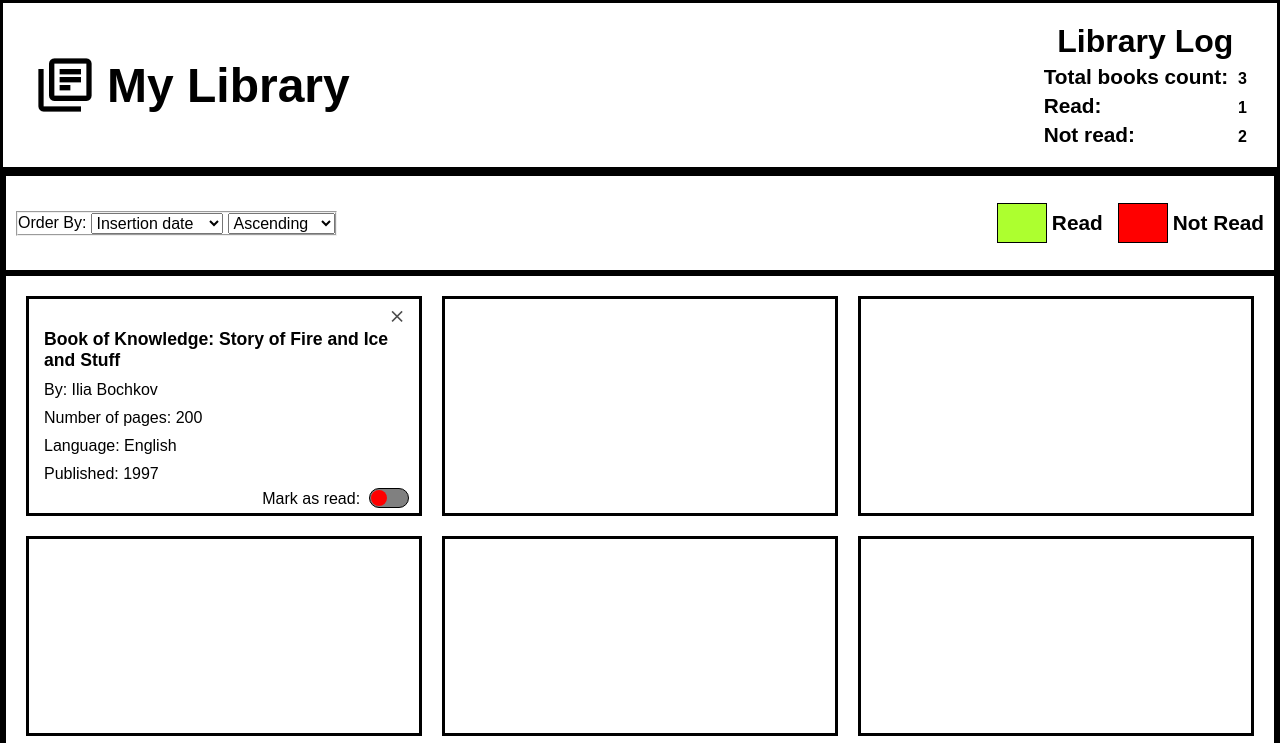
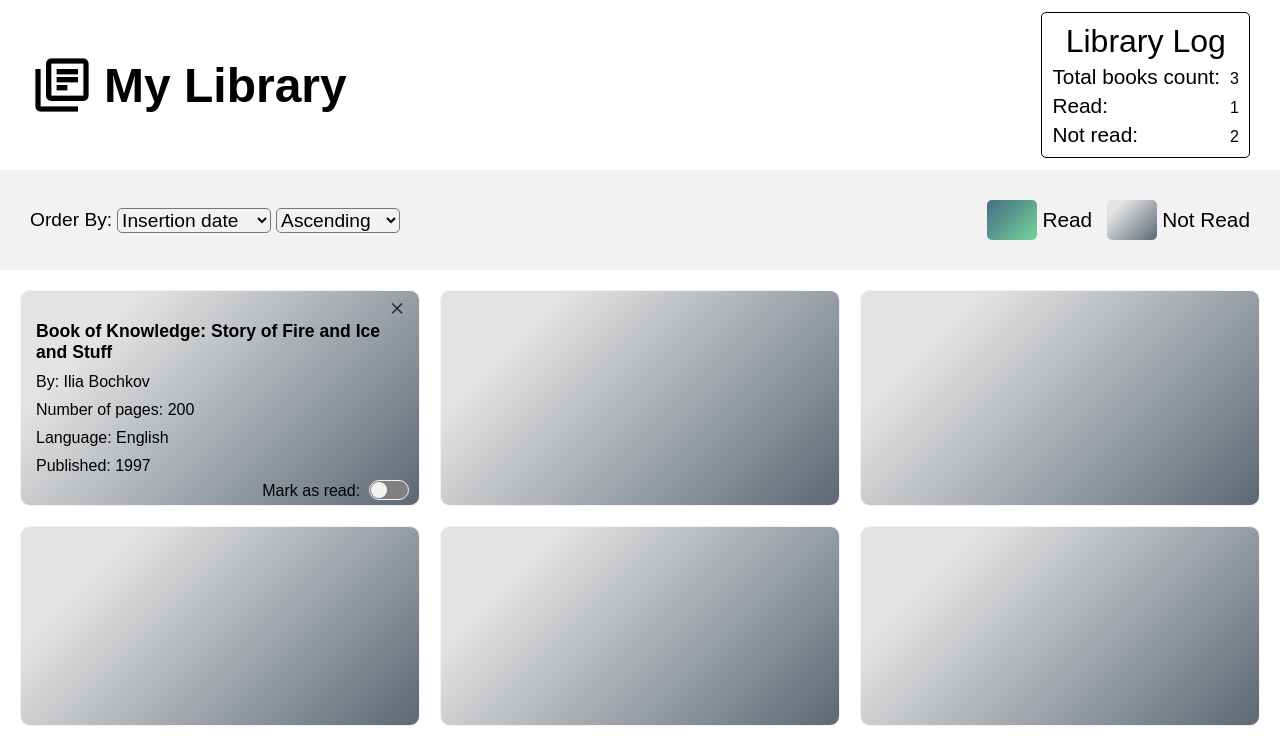
Before and after one commit to Ikanor1221/library_project, a plain HTML site: page index.html in a window 1280 px wide. Shown: the top 743 px of the page. Drawn offline with Linux system fonts and the light colour scheme.

Commit message:
Improve the basic styling for all elements

```diff
--- a/styles.css
+++ b/styles.css
@@ -1,7 +1,10 @@
 :root {
 
     font-size: 16px;
-
+    --read-color: linear-gradient(135deg, rgba(24, 77, 104, 0.8) 0%, rgba(87, 202, 133, 0.8) 100%);;
+    --not-read-color: linear-gradient(135deg, #e3e3e3 20%, #5d6874 100%);
+    --secondary-color: #f2f2f2;
+    /* --log-color: rgba(24, 77, 104, 0.8); */
 }
 
 * {
@@ -25,18 +28,10 @@ body {
     grid-template-rows: 170px 1fr;
 }
 
-body > * {
-    border: solid;
-}
-
 main {
     display: grid;
     grid-template-columns: 1fr;
     grid-template-rows: 100px 1fr;
-}
-
-main > * {
-    border: solid;
 }
 
 h1 {
@@ -64,8 +59,9 @@ h4 {
     padding: 20px;
 }
 
-.book-display > * {
-    border: solid;
+.book-display > div {
+    border: solid 1px var(--secondary-color);
+    border-radius: 10px;
     display: grid;
     grid-auto-rows: auto;
     gap: 10px;
@@ -74,9 +70,11 @@ h4 {
     padding-bottom: 30px;
     align-content: start;
     position: relative;
+    background: var(--not-read-color);
+    /* max-height: 600px; */
 }
 
-.book-display > * > *{
+.book-display > div > *{
     overflow-wrap: break-word;
     -ms-hyphens: auto;
     -webkit-hyphens: auto;
@@ -128,7 +126,7 @@ h4 {
     height: 20px;
     width: 40px;
     background-color: gray;
-    border: solid 1px black;
+    border: solid 1px var(--secondary-color);
     border-radius: 10px;
     position: relative;
 }
@@ -139,7 +137,7 @@ h4 {
     width: 16px;
     height: 16px;
     border-radius: 8px;
-    background-color: red;
+    background-color: var(--secondary-color);
     position: absolute;
     left: 1px;
     top: 1px;
@@ -155,6 +153,10 @@ input:checked ~ .control::after {
     grid-template-columns: 1fr 1fr;
     align-items: center;
     padding: 10px;
+    padding-left: 30px;
+    padding-right: 30px;
+    background: var(--secondary-color);
+
 }
 
 .order {
@@ -162,7 +164,17 @@ input:checked ~ .control::after {
     gap: 5px;
     align-items: center;
     justify-self: start;
+    border: none;
     /* grid-template-columns: auto auto auto; */
+}
+
+.order * {
+    font-size: 1.2rem;
+    background-color: inherit;
+}
+
+select {
+    border-radius: 5px;
 }
 
 .order legend {
@@ -181,6 +193,7 @@ input:checked ~ .control::after {
 .map * {
     display: flex;
     align-items: center;
+    font-weight: 200;
 }
 
 .color {
@@ -188,13 +201,15 @@ input:checked ~ .control::after {
 }
 
 .read_color {
-    background-color: greenyellow;
-    border: solid 1px black;
+    background: var(--read-color);
+    /* border: solid 1px black; */
+    border-radius: 5px;
 }
 
 .not_read_color {
-    background-color: red;
-    border: solid 1px black;
+    background: var(--not-read-color);
+    /* border: solid 1px black; */
+    border-radius: 5px;
 }
 
 header {
@@ -222,9 +237,17 @@ header {
     grid-template-columns: auto auto;
     column-gap: 10px;
     row-gap: 5px;
+    border: solid 1px black;
+    /* background-color: var(--secondary-color); */
+    padding: 10px;
+    border-radius: 5px;
 }
 
 .library_log h2 {
     grid-column: 1 / span 2;
     text-align: center;
 }
+
+.library_log * {
+    font-weight: 200;
+}
```
